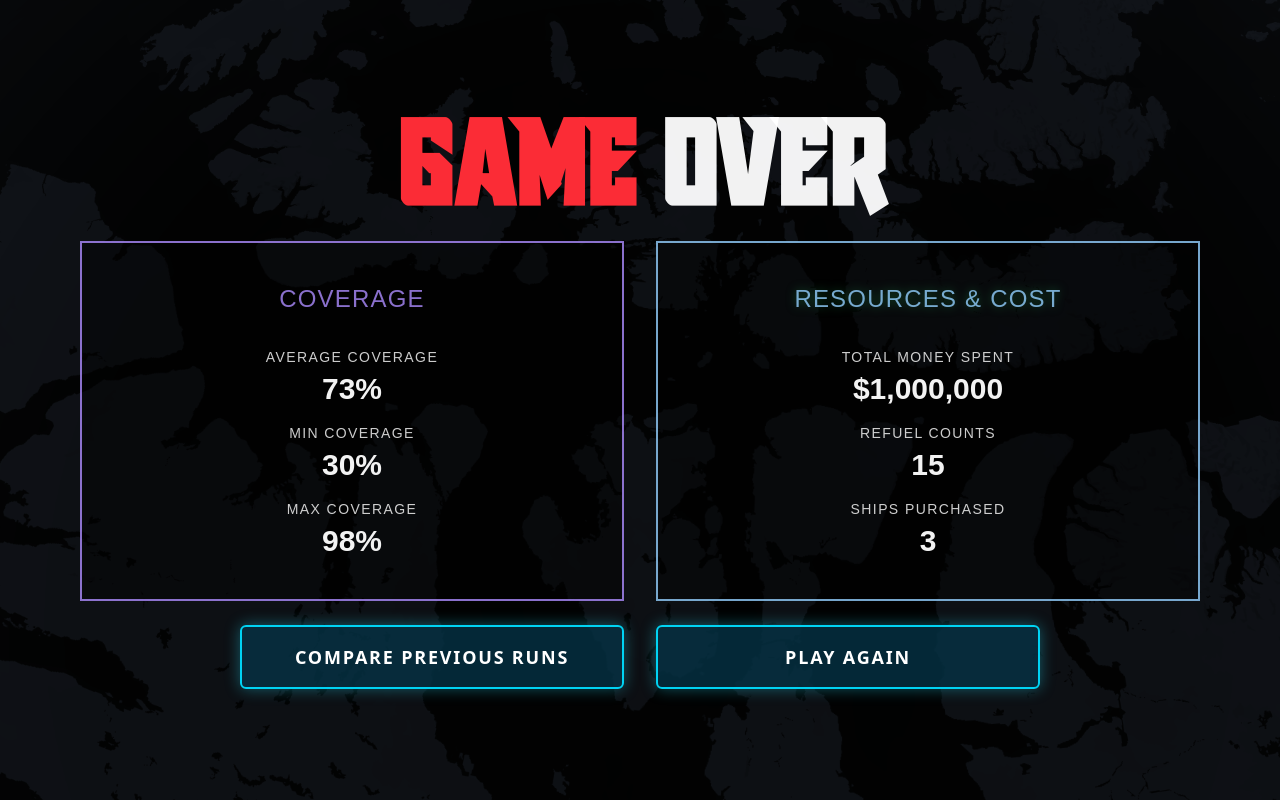
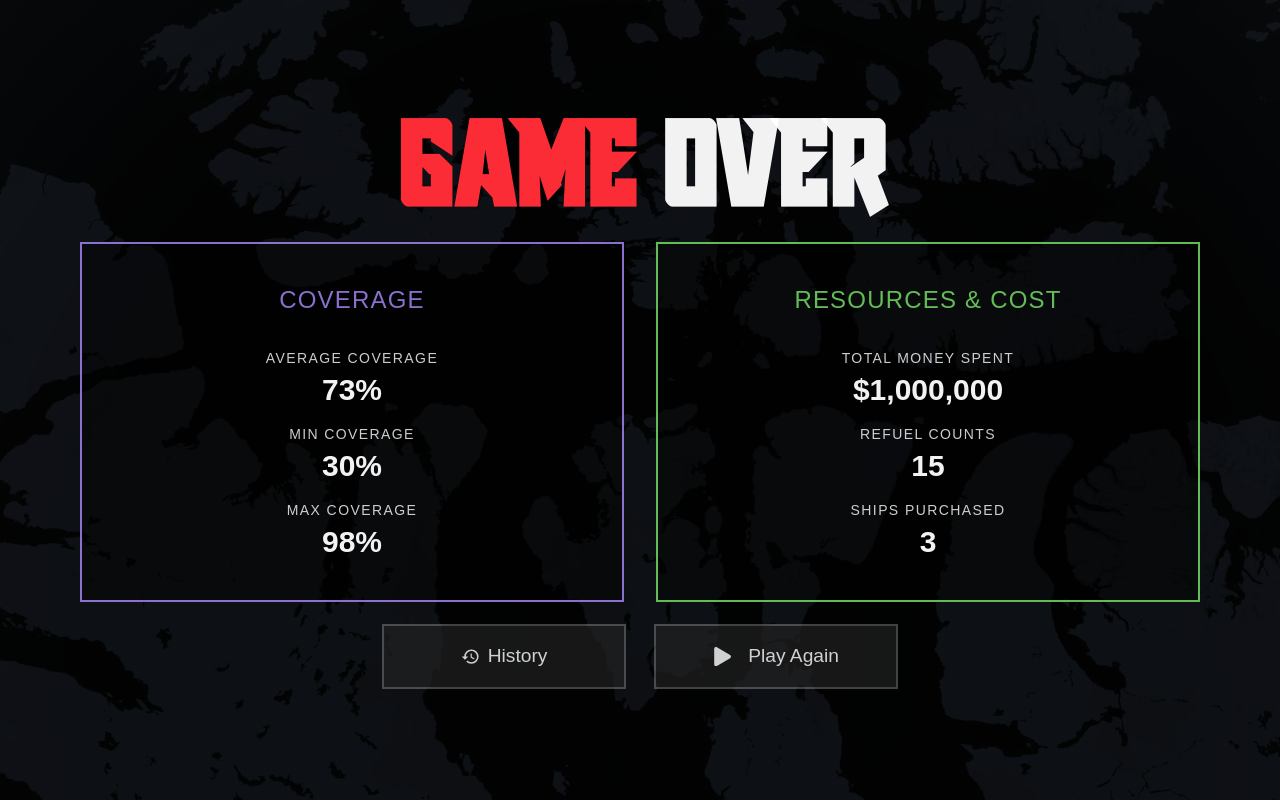
Before and after one commit to Sam-Drake-2007/CANshield, a React (Vite) app: page /results in a window 1280 px wide. Built offline with nearby package versions, Linux system fonts and the light colour scheme; a web font is replaced by a local one.

Commit message:
adding icons to buttons, spell checking, ui looks

```diff
--- a/src/index.css
+++ b/src/index.css
@@ -32,5 +32,5 @@
     --color-b: #0D0D0D;
     --color-b1: #262626;
     --color-purple: #AD8CFF;
-    --color-blue: #94D0FF;
+    --color-green: #7AEA69;
 }
--- a/src/pages/help/HelpPage.jsx
+++ b/src/pages/help/HelpPage.jsx
@@ -1,6 +1,7 @@
 import background from "../../assets/images/main-bg.png";
 import {LiaCanadianMapleLeaf} from "react-icons/lia";
 import {Link} from 'react-router-dom';
+import { IoMdCheckmarkCircleOutline } from "react-icons/io";
 export default function HelpPage() {
     return (
         <main  className="bg-gray-700 min-h-screen w-full bg-cover bg-center bg-no-repeat flex flex-col items-center justify-center bg-blend-overlay"
@@ -21,9 +22,9 @@ export default function HelpPage() {
                     </h2>
 
                     <p className="text-white/80 font-arame text-[0.9rem] tracking-wider leading-8">
-                    CANShield simulates real-time strategy (RTS) of the Canadian Artic Regions' naval passageways.
+                    CANShield simulates real-time strategy (RTS) of the Canadian Arctic Regions' naval passageways.
                     Control your expenses and manage the deployment of 3 different classes of Canadian naval ships.
-                    Precise timing in deployments as well as choice of naval ship classes are key to keeping consistent coverage and reducing costs.
+                    Precise timing in deployments, as well as fleet decisions are key to keeping consistent coverage and reducing costs.
                     </p>
 
                     <div className="flex flex-wrap items-start justify-center py-6 gap-8">
@@ -71,8 +72,9 @@ export default function HelpPage() {
                         px-6 py-2.5 bg-b1/60
                         ring-2 ring-white/25
                         duration-500
+                        flex items-center justify-center
                         hover:bg-r2/25 hover:ring-r hover:cursor-pointer hover:duration-500 hover:text-r">
-                        Ready
+                        <IoMdCheckmarkCircleOutline className="mr-2"/>Ready
                         </Link>
                     </div>
 
--- a/src/pages/results/ResultsPage.jsx
+++ b/src/pages/results/ResultsPage.jsx
@@ -3,6 +3,9 @@ import { useState } from 'react';
 import { LineChart, Line, XAxis, YAxis, CartesianGrid, Tooltip, Legend, ResponsiveContainer } from 'recharts';
 import { MOCK_HISTORY } from './mockDB';
 import {Link} from 'react-router-dom';
+import { FaPlay } from "react-icons/fa";
+import { MdHistory } from "react-icons/md";
+import { IoCloseCircle } from "react-icons/io5";
 
 export default function Results() {
 
@@ -67,9 +70,9 @@ export default function Results() {
                 </div>
 
                 {/* --- GREEN BOX (Cost) --- */}
-                <div className="flex-1 bg-black/40 p-10 border-2 border-blue/80
-                 hover:border-blue hover:text-blue hover:shadow-[0_0_20px_blue] duration-300 hover:duration-300">
-                    <p className="text-blue/80 text-2xl font-arame uppercase tracking-wider text-center mb-6 drop-shadow-[0_0_5px_rgba(34,197,94,0.5)]">
+                <div className="flex-1 bg-black/40 p-10 border-2 border-green/80
+                 hover:border-green hover:text-green hover:shadow-[0_0_20px_green] duration-300 hover:duration-300">
+                    <p className="text-green/80 text-2xl font-arame uppercase tracking-wider text-center mb-6">
                         Resources & Cost
                     </p>
                     <dl className="flex flex-col gap-2 text-center">
@@ -91,15 +94,15 @@ export default function Results() {
                     <button
                         onClick={() => setIsModalOpen(true)}
                         className="
-                            w-96 px-8 py-4 text-lg font-bold uppercase tracking-widest text-white
-                            bg-cyan-950/80 border-2 border-cyan-400 rounded-md
-                            shadow-[0_0_15px_rgba(34,211,238,0.4)]
-                            hover:bg-cyan-900 hover:shadow-[0_0_25px_rgba(34,211,238,0.6)] hover:border-cyan-300
-                            transition-all duration-300
-                            hover:cursor-pointer
+                            w-60 px-8 py-4 text-[1.2rem] text-white/80 font-arame
+                        bg-b1/60
+                        ring-2 ring-white/25
+                        duration-500
+                        flex items-center text-center justify-center
+                        hover:bg-r2/25 hover:ring-r hover:cursor-pointer hover:duration-500 hover:text-r
                         "
                     >
-                        Compare Previous Runs
+                        <MdHistory className="mr-2"/>History
                     </button>
                 </div>
 
@@ -110,18 +113,19 @@ export default function Results() {
                     <div className="fixed inset-0 z-50 flex items-center justify-center bg-black/60 backdrop-blur-sm p-4" onClick={() => setIsModalOpen(false)}>
 
                         {/* Popup Window */}
-                        <div className="relative bg-gray-900 border-2 border-cyan-500 w-full max-w-4xl rounded-2xl p-8 shadow-[0_0_50px_rgba(34,211,238,0.2)]">
+                        <div className="relative bg-black/60 border-2 border-white/80 w-full max-w-4xl p-8 shadow-[0_0_50px_rgba(34,211,238,0.2)]">
 
                             {/* Close Button (Top Right) */}
                             <button
                                 onClick={() => setIsModalOpen(false)}
-                                className="absolute top-4 right-4 text-gray-400 hover:text-white text-3xl transition-colors hover:cursor-pointer"
+                                className="absolute top-4 right-4 text-white/80 hover:text-g/80 text-3xl transition-colors
+                                hover:cursor-pointer"
                             >
-                                X
+                                <IoCloseCircle />
                             </button>
 
                             {/* Modal Title */}
-                            <h2 className="text-cyan-400 text-3xl font-bold uppercase mb-8 text-center tracking-widest drop-shadow-[0_0_10px_rgba(34,211,238,0.5)]">
+                            <h2 className="text-white/80 text-3xl font-arame uppercase mb-8 text-center tracking-widest drop-shadow-[0_0_10px_rgba(34,211,238,0.5)]">
                                 Mission History Analysis
                             </h2>
 
@@ -135,21 +139,21 @@ export default function Results() {
                                         {/* Axes */}
                                         <XAxis
                                             dataKey="date"
-                                            stroke="#9CA3AF"
-                                            tick={{ fill: '#9CA3AF', dy: 10 }}
+                                            stroke="#A6A6A6"
+                                            tick={{ fill: '#A6A6A6', dy: 10 }}
                                         />
                                         <YAxis
                                             width={100}
-                                            stroke="#9CA3AF"
-                                            tick={{ fill: '#9CA3AF', dx: -10 }}
+                                            stroke="#A6A6A6"
+                                            tick={{ fill: '#A6A6A6', dx: -10 }}
                                             tickFormatter={(value) => `${((value / max_cost) * 100).toFixed(0)}% | ${value}`}
                                         />
 
                                         {/* Tooltip (Hover info) */}
                                         <Tooltip
-                                            contentStyle={{ backgroundColor: '#111827', border: '1px solid #06b6d4', borderRadius: '8px' }}
-                                            itemStyle={{ color: '#fff' }}
-                                            labelStyle={{ color: '#fff' }}
+                                            contentStyle={{ backgroundColor: '#262626', border: '1px solid #A6A6A6'}}
+                                            itemStyle={{ color: '#fff', fontFamily: 'arame' }}
+                                            labelStyle={{ color: '#fff', fontFamily: 'arame'}}
                                             formatter={(value, name) => {
                                                 if (name === "Cost") return [`$${(value * 1000).toLocaleString()}`, "Total Cost"];
                                                 if (name === "Coverage %") {
@@ -162,24 +166,24 @@ export default function Results() {
                                         />
 
                                         {/* Legend */}
-                                        <Legend wrapperStyle={{ paddingTop: '20px' }}/>
+                                        <Legend wrapperStyle={{ paddingTop: '20px', fontFamily: "arame"}}/>
 
                                         {/* Lines */}
                                         <Line
                                             type="monotone"
                                             dataKey="scaled_coverage"
-                                            stroke="#ef4444"
+                                            stroke="#AD8CFF"
                                             strokeWidth={3}
-                                            dot={{ r: 4, fill: '#ef4444' }}
+                                            dot={{ r: 4, fill: '#AD8CFF' }}
                                             activeDot={{ r: 8 }}
                                             name="Coverage %"
                                         />
                                         <Line
                                             type="monotone"
                                             dataKey="total_cost"
-                                            stroke="#22c55e"
+                                            stroke="#7AEA69"
                                             strokeWidth={3}
-                                            dot={{ r: 4, fill: '#22c55e' }}
+                                            dot={{ r: 4, fill: '#7AEA69' }}
                                             name="Cost"
                                         />
                                     </LineChart>
@@ -191,20 +195,20 @@ export default function Results() {
 
 
                 {/* Play Again Button - Cyan glowing style */}
-                <div className="mt-6 flex items-center justify-center">
+                <div className="mt-6 flex items-center text-center justify-center">
                     <Link to="/"
                         className="
-                            w-96 px-8 py-4 text-lg font-bold uppercase tracking-widest text-white
-                            bg-cyan-950/80 border-2 border-cyan-400 rounded-md
-                            shadow-[0_0_15px_rgba(34,211,238,0.4)]
-                            hover:bg-cyan-900 hover:shadow-[0_0_25px_rgba(34,211,238,0.6)] hover:border-cyan-300
-                            transition-all duration-300
-                            hover:cursor-pointer
-                            text-center
+                            w-60 px-8 py-4 text-[1.2rem] text-white/80 font-arame
+                        bg-b1/60
+                        ring-2 ring-white/25
+                        duration-500
+                        flex items-center justify-center
+                        hover:bg-r2/25 hover:ring-r hover:cursor-pointer hover:duration-500 hover:text-r
                         "
                     >
-                        Play Again
+                        <FaPlay className="mr-4"/>Play Again
                     </Link>
+
                 </div>
             </div>
 
```
Also changed, not shown: src/pages/landing/LandingPage.jsx (+9 -5 lines).
